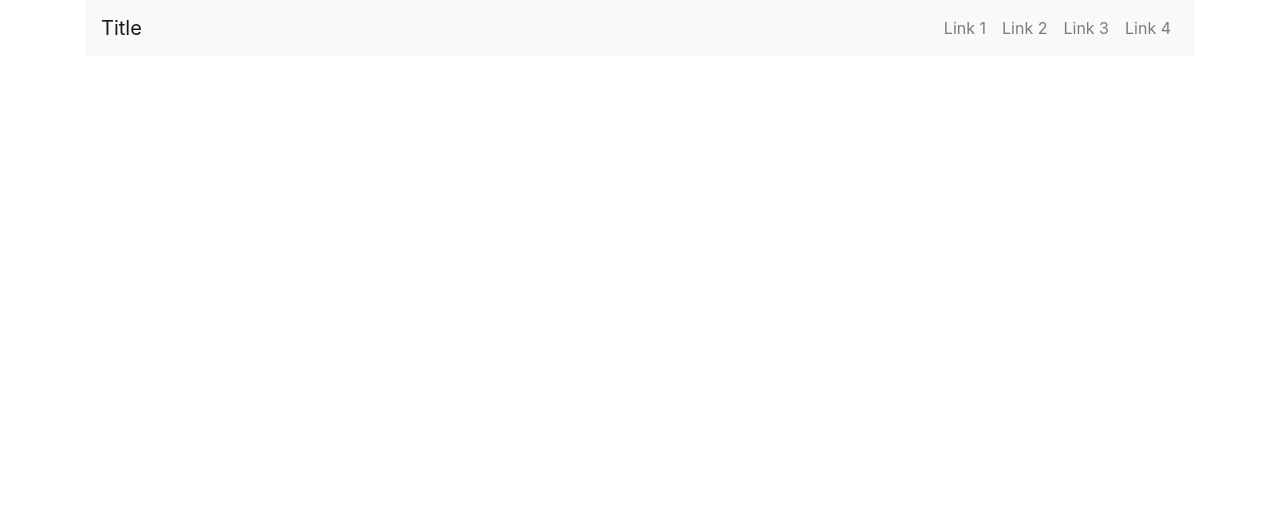
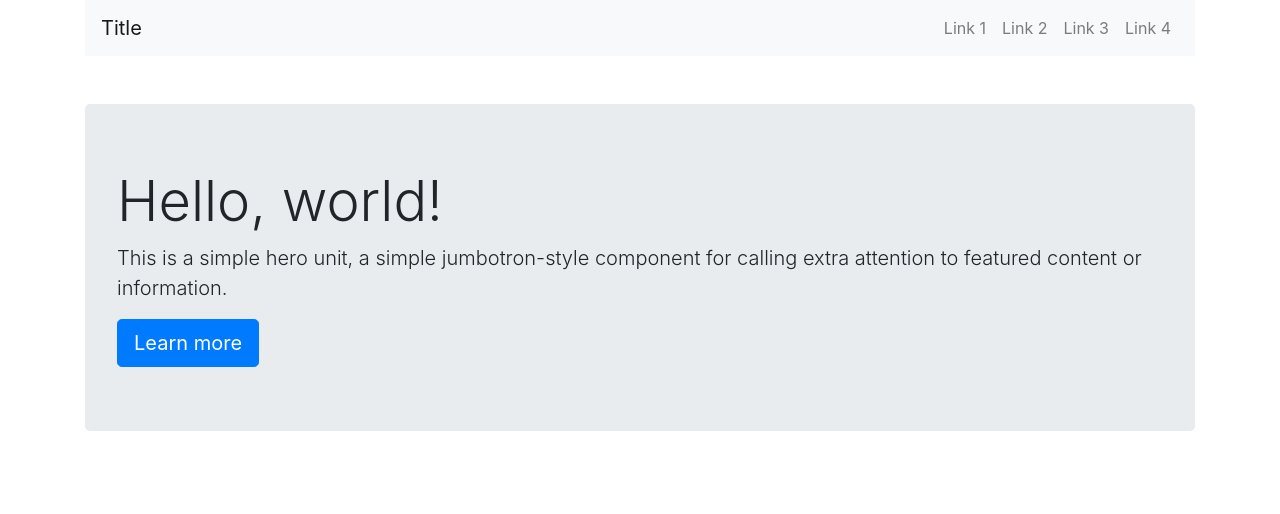
Before and after one commit to ryolambert/bootstrap-challenge, a plain HTML site: page index.html in a window 1280 px wide. Drawn offline with nearby package versions, Linux system fonts and the light colour scheme.

Commit message:
added jumbotron with cta.

```diff
--- a/index.html
+++ b/index.html
@@ -51,5 +51,16 @@
 			</div>
 		</header>
 
+		<section class="py-5">
+			<div class="container">
+				<div class="jumbotron">
+					<h1 class="display-4">Hello, world!</h1>
+					<p class="lead">This is a simple hero unit, a simple jumbotron-style component for
+						calling extra attention to featured content or information.</p>
+					<a class="btn btn-primary btn-lg" href="#" role="button">Learn more</a>
+				</div>
+			</div>
+		</section>
+
 	</body>
 </html>
```
